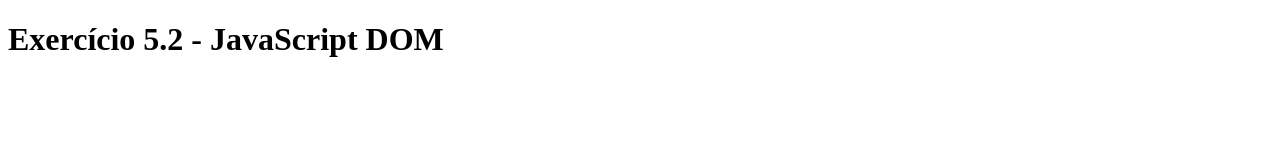
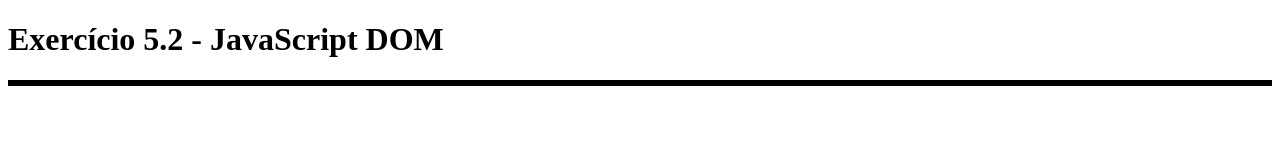
Before and after one commit to reipaixao/trybe-exercises, a plain HTML site: page Fundamentos-de-Desenvolviento-Web/05-JavaScript:-DOM,-Eventos-e-Web-Storage/Trabalhando-com-elementos.html in a window 1280 px wide. Drawn offline with Linux system fonts and the light colour scheme.

Commit message:
Adiciona div com a classe main-content

```diff
--- a/Fundamentos-de-Desenvolviento-Web/05-JavaScript:-DOM,-Eventos-e-Web-Storage/Trabalhando-com-elementos.html
+++ b/Fundamentos-de-Desenvolviento-Web/05-JavaScript:-DOM,-Eventos-e-Web-Storage/Trabalhando-com-elementos.html
@@ -63,6 +63,13 @@
     titulo.innerHTML = "Exercício 5.2 - JavaScript DOM";
     document.body.appendChild(titulo);
 
+    let divMain = document.createElement("div");
+    divMain.className = "main-content";
+    document.body.appendChild(divMain);
+
+
+
+
 
 
 
```
